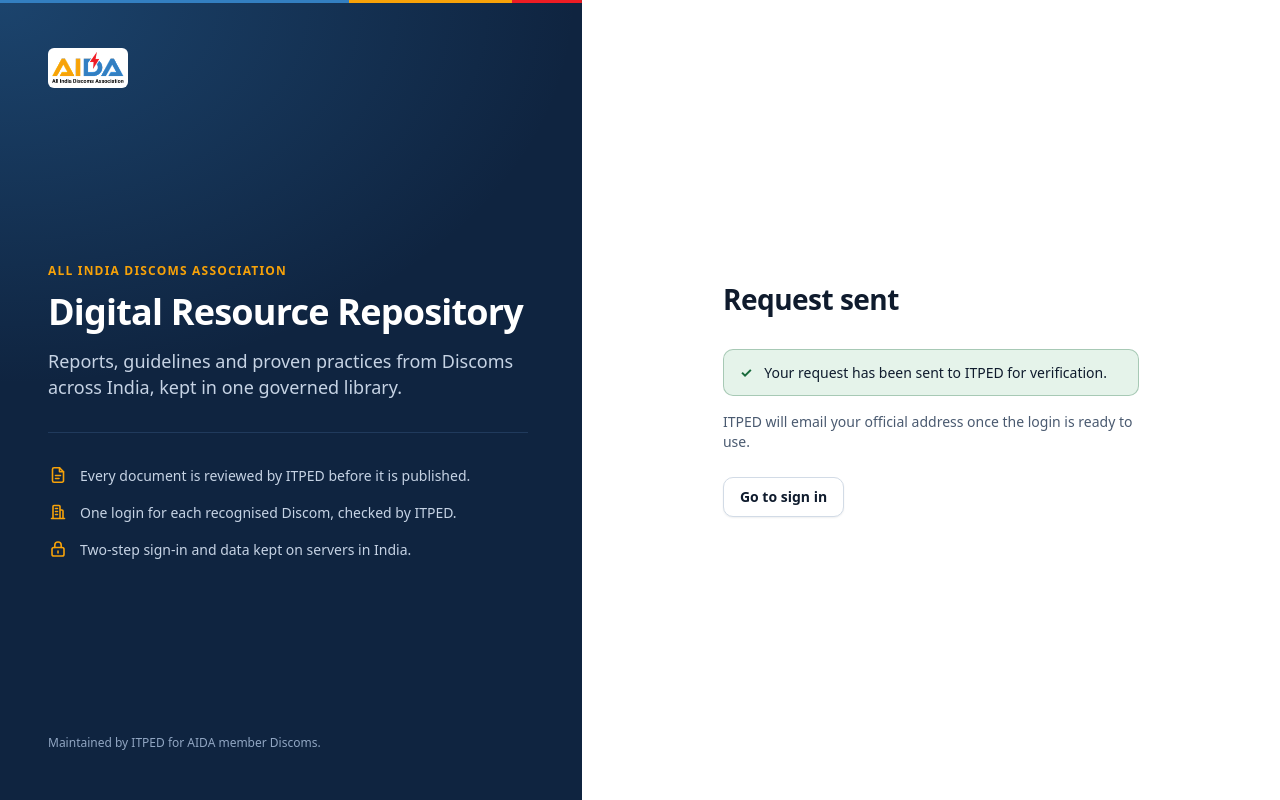
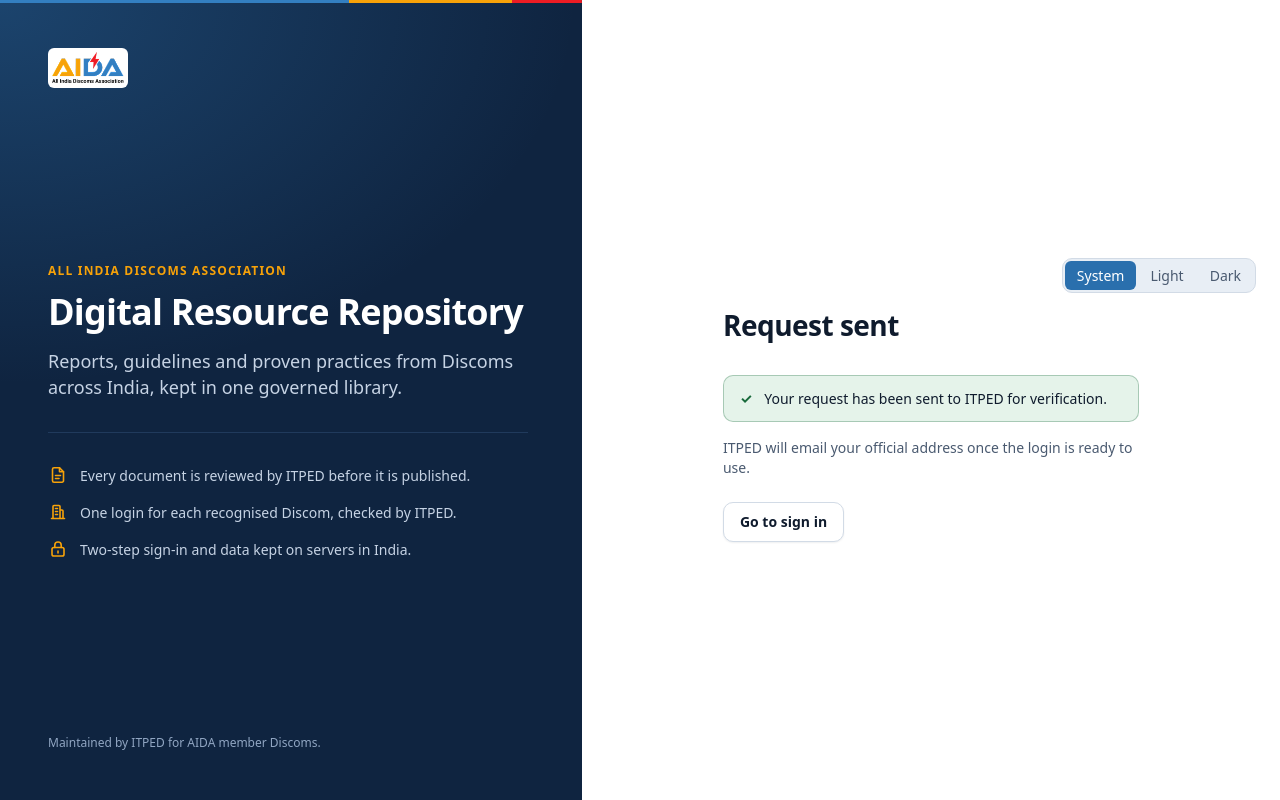
Before and after one commit to AIDAREPO2026/repo-app, a FastAPI app: page /register/sent in a window 1280 px wide. Run offline with FastAPI, Linux system fonts and the light colour scheme; style sheets or scripts are compiled from the project's sources; parts of the project's set-up code (start-up, migrations or seed data) failed here and were passed over.

Commit message:
P1-UI-02: Add a light, dark and system theme switcher
People could only get dark mode by changing their device setting.

```diff
--- a/app/static/css/components.css
+++ b/app/static/css/components.css
@@ -448,6 +448,41 @@
   .icon-button:active {
     background: var(--aida-surface-pressed);
     transform: scale(var(--aida-press-scale));
+  }
+
+  /* Theme choice. It carries its own surface, so it reads the same on the navy chrome. */
+  .theme-switcher {
+    display: flex;
+    width: fit-content;
+    gap: 0.125rem;
+    padding: 0.125rem;
+    border: 1px solid var(--aida-border);
+    border-radius: var(--aida-radius-md);
+    background: var(--aida-surface-sunken);
+  }
+
+  .theme-option {
+    padding: var(--aida-space-1) var(--aida-space-3);
+    border: 0;
+    border-radius: var(--aida-radius-sm);
+    background: transparent;
+    color: var(--aida-text-muted);
+    font-size: var(--aida-text-sm);
+    cursor: pointer;
+  }
+
+  .theme-option:hover {
+    background: var(--aida-surface-hover);
+    color: var(--aida-text);
+  }
+
+  .theme-option:active {
+    transform: scale(var(--aida-press-scale));
+  }
+
+  .theme-option[aria-pressed="true"] {
+    background: var(--aida-accent);
+    color: var(--aida-text-on-accent);
   }
 
   .account-panel {
@@ -1336,6 +1371,12 @@
     padding: var(--aida-space-6) var(--aida-space-5);
   }
 
+  .auth-tools {
+    display: flex;
+    justify-content: flex-end;
+    margin-bottom: var(--aida-space-4);
+  }
+
   .auth-main {
     width: 100%;
     max-width: 26rem;
--- /dev/null
+++ b/app/static/js/theme.js
@@ -0,0 +1,45 @@
+// The theme switcher (P1-UI-02). tokens.css follows the device setting unless <html> carries
+// .theme-light or .theme-dark; this adds that class from the choice saved in this browser.
+// Loaded in <head> without defer, so the page never flashes the wrong theme.
+const KEY = "aida-theme";
+const root = document.documentElement;
+
+// Storage can be blocked by browser settings; the switcher then lasts for this page only.
+function savedTheme() {
+  try {
+    return localStorage.getItem(KEY) || "system";
+  } catch {
+    return "system";
+  }
+}
+
+function saveTheme(theme) {
+  try {
+    localStorage.setItem(KEY, theme);
+  } catch {}
+}
+
+function applyTheme(theme) {
+  root.classList.toggle("theme-light", theme === "light");
+  root.classList.toggle("theme-dark", theme === "dark");
+  for (const button of document.querySelectorAll("[data-theme-choice]")) {
+    button.setAttribute("aria-pressed", String(button.dataset.themeChoice === theme));
+  }
+}
+
+applyTheme(savedTheme());
+
+document.addEventListener("DOMContentLoaded", () => {
+  applyTheme(savedTheme());
+  // Hidden in the HTML, because without this script the buttons would do nothing.
+  for (const switcher of document.querySelectorAll(".theme-switcher")) {
+    switcher.hidden = false;
+  }
+});
+
+document.addEventListener("click", (event) => {
+  const button = event.target.closest("[data-theme-choice]");
+  if (!button) return;
+  saveTheme(button.dataset.themeChoice);
+  applyTheme(button.dataset.themeChoice);
+});
--- a/app/templates/base.html
+++ b/app/templates/base.html
@@ -6,10 +6,12 @@
   <meta name="color-scheme" content="light dark">
   <title>{% block title %}{{ _(title) }}{% endblock %} | {{ _("AIDA Digital Resource Repository") }}</title>
   <link rel="stylesheet" href="{{ url_for('static', path='css/app.css') }}">
+  <script src="{{ url_for('static', path='js/theme.js') }}"></script>
   {% block head %}{% endblock %}
 </head>
 {% from "macros/ui.html" import flash_messages, breadcrumbs as breadcrumb_trail with context %}
 {% from "macros/layout.html" import brand, nav_menu, top_nav, account_panel, site_footer with context %}
+{% from "macros/ui.html" import theme_switcher with context %}
 {% from "macros/icons.html" import icon %}
 {% set login = request.state.login %}
 <body>
@@ -21,6 +23,7 @@
     <aside class="sidebar chrome" aria-label="{{ _('Sidebar') }}">
       <div class="sidebar-brand">{{ brand() }}</div>
       <div class="sidebar-nav">{{ nav_menu(nav) }}</div>
+      {{ theme_switcher() }}
       {{ account_panel(login) }}
     </aside>
 
@@ -36,6 +39,7 @@
         <button type="button" class="icon-button" commandfor="menu-drawer" command="close" aria-label="{{ _('Close menu') }}">{{ icon("close") }}</button>
       </div>
       <div class="flex-1">{{ nav_menu(nav, "Menu") }}</div>
+      {{ theme_switcher() }}
       {{ account_panel(login) }}
     </dialog>
 
@@ -55,7 +59,7 @@
   {% block visitor_shell %}
   <div class="flex min-h-screen flex-col">
     <header class="topbar">
-      <div class="page topbar-inner">{{ brand() }}{{ top_nav(nav) }}</div>
+      <div class="page topbar-inner">{{ brand() }}{{ top_nav(nav) }}{{ theme_switcher() }}</div>
     </header>
     {{ flash_messages(messages|default([])) }}
     <main id="main" tabindex="-1" class="page flex-1 py-8 focus:outline-none">
--- a/app/templates/layouts/auth.html
+++ b/app/templates/layouts/auth.html
@@ -5,7 +5,7 @@
 #}
 {% extends "base.html" %}
 {% from "macros/icons.html" import icon %}
-{% from "macros/ui.html" import flash_messages with context %}
+{% from "macros/ui.html" import flash_messages, theme_switcher with context %}
 {% block visitor_shell %}
 <div class="auth-shell">
   <aside class="auth-brand chrome" aria-label="{{ _('About the portal') }}">
@@ -26,6 +26,7 @@
   </aside>
 
   <div class="auth-panel">
+    <div class="auth-tools">{{ theme_switcher() }}</div>
     {{ flash_messages(messages|default([])) }}
     <main id="main" tabindex="-1" class="auth-main focus:outline-none">
       {% block visitor_content %}{{ self.content() }}{% endblock %}
--- a/app/templates/macros/ui.html
+++ b/app/templates/macros/ui.html
@@ -19,6 +19,15 @@
 <button type="{{ type }}" class="btn btn-{{ variant }}{% if size %} btn-{{ size }}{% endif %}{% if block %} btn-block{% endif %}"
   {%- if name %} name="{{ name }}" value="{{ value }}"{% endif %}
   {%- if commandfor %} commandfor="{{ commandfor }}" command="{{ command }}"{% endif %}>{{ _(label) }}</button>
+{% endmacro %}
+
+{# System, light or dark. static/js/theme.js shows it, marks the choice and remembers it. #}
+{% macro theme_switcher() %}
+<div class="theme-switcher" role="group" aria-label="{{ _('Theme') }}" hidden>
+  {% for value, label in [("system", "System"), ("light", "Light"), ("dark", "Dark")] %}
+  <button type="button" class="theme-option" data-theme-choice="{{ value }}" aria-pressed="false">{{ _(label) }}</button>
+  {% endfor %}
+</div>
 {% endmacro %}
 
 {# A link that looks like a button. #}
```
Also changed, not shown: AGENTS.md (+1 -0 lines), docs/conventions.md (+1 -0 lines), docs/journal/P1-UI-02.md (+3 -1 lines), docs/tasks/phase-1-platform-access.md (+1 -0 lines), tests/accounts/test_dashboard.py (+2 -1 lines), tests/core/test_design_system.py (+9 -0 lines), tests/e2e/test_theme.py (added, +22 -0 lines), app/static/README.md, docs/tasks/README.md.
